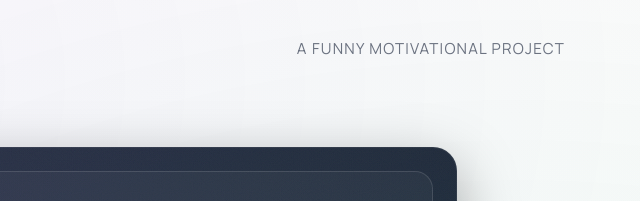
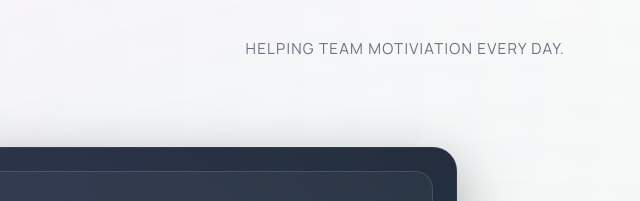
Before and after one commit to MatthewFitchett/beatingswillcontinue, a plain HTML site: page index.html in a window 1280 px wide. Shown: the top 201 px of the page, 633-1273 px from the left. Drawn offline with nearby package versions, Linux system fonts and the light colour scheme; a script that the page names is missing.

Commit message:
Update index.html

```diff
--- a/index.html
+++ b/index.html
@@ -133,7 +133,7 @@
         <text x="140" y="78" fill="url(#g1)" font-family="Manrope, system-ui, sans-serif" font-size="44" font-weight="800" letter-spacing="1">morale improves</text>
       </svg>
     </div>
-    <div class="text-end small tagline">A funny motivational project</div>
+    <div class="text-end small tagline">Helping team motiviation every day.</div>
   </header>
 
   <main class="hero container">
```
